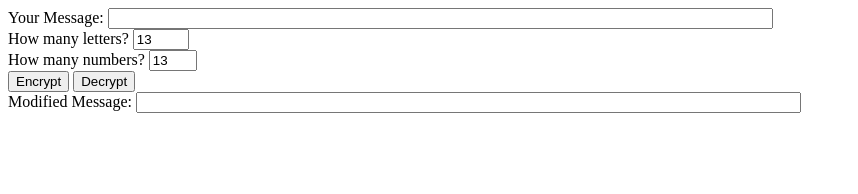
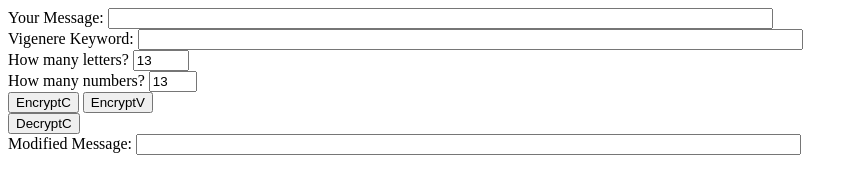
Before and after one commit to usilwal/js-ciphers, a plain HTML site: page index.html in a window 1280 px wide. Shown: the whole page, without its empty margins (0-858 px from the left). Drawn offline with Linux system fonts and the light colour scheme.

Commit message:
implemented vigenere encryption algorithm

```diff
--- a/index.html
+++ b/index.html
@@ -9,10 +9,12 @@
 <body>
 
     Your Message: <input type="text" id="yourMessage" size="80"/><br />
+    Vigenere Keyword: <input type="text" id="keywordV" size="80"/><br />
     How many letters? <input type="number" id="lettersNum" value="13" min="0" max="25" /><br />
     How many numbers? <input type="number" id="numbersNum" value="13" min="0" max="9" /><br />
-    <button id="encrypt">Encrypt</button>
-    <button id="decrypt">Decrypt</button><br />
+    <button id="encryptC">EncryptC</button>
+    <button id="encryptV">EncryptV</button><br />
+    <button id="decryptC">DecryptC</button><br />
     Modified Message: <input type="text" id="modifiedMessage" size="80"/>
     <script src="main.js"></script>
 
--- a/main.js
+++ b/main.js
@@ -1,18 +1,24 @@
-const alphaNum = '0123456789abcdefghijklmnopqrstuvwxyzABCDEFGHIJKLMNOPQRSTUVWXYZ';
-
+const alphabet = 'ABCDEFGHIJKLMNOPQRSTUVWXYZ';
+const vigenereTable = create_vigenere_table();
 const yourMessage = document.getElementById('yourMessage');
+const keywordV = document.getElementById('keywordV');
 let lettersNum = document.getElementById('lettersNum');
 let numbersNum = document.getElementById('numbersNum');
-const encrypt = document.getElementById('encrypt');
-const decrypt = document.getElementById('decrypt');
+const encryptC = document.getElementById('encryptC');
+const encryptV = document.getElementById('encryptV');
+const decryptC = document.getElementById('decryptC');
 const modifiedMessage = document.getElementById('modifiedMessage');
 
-encrypt.addEventListener('click', function(e) {
+encryptC.addEventListener('click', function(e) {
     modifiedMessage.value = caesar(yourMessage.value, lettersNum.value, numbersNum.value);
 });
 
-decrypt.addEventListener('click', function(e) {
+decryptC.addEventListener('click', function(e) {
     modifiedMessage.value = caesar_decrypt(yourMessage.value, lettersNum.value, numbersNum.value);
+});
+
+encryptV.addEventListener('click', function(e) {
+    modifiedMessage.value = vigenere_encrypt(yourMessage.value.toUpperCase(), keywordV.value.toUpperCase());
 });
 
 function caesar(message, lettersDown, numbersDown) {
@@ -39,3 +45,23 @@ function caesar(message, lettersDown, numbersDown) {
 function caesar_decrypt(message, lettersUp, numbersUp) {
     return caesar(message, 26 - lettersUp, 10 - numbersUp)
 }
+
+function create_vigenere_table() {
+    let table = []
+    for (let i = 0; i < 26; i++) {
+        modAlphabet = '';
+        for (let j = 0; j < 26; j++) {
+            modAlphabet += caesar(alphabet[j], i, i)
+        }
+        table.push(modAlphabet)
+    }
+    return table
+}
+
+function vigenere_encrypt(message, key) {
+    encryptedMessage = '';
+    for (let i = 0; i < message.length; i++) {
+        encryptedMessage += caesar(message[i], key[i % key.length].charCodeAt() - 65, 0)
+    }
+    return encryptedMessage;
+}
```
